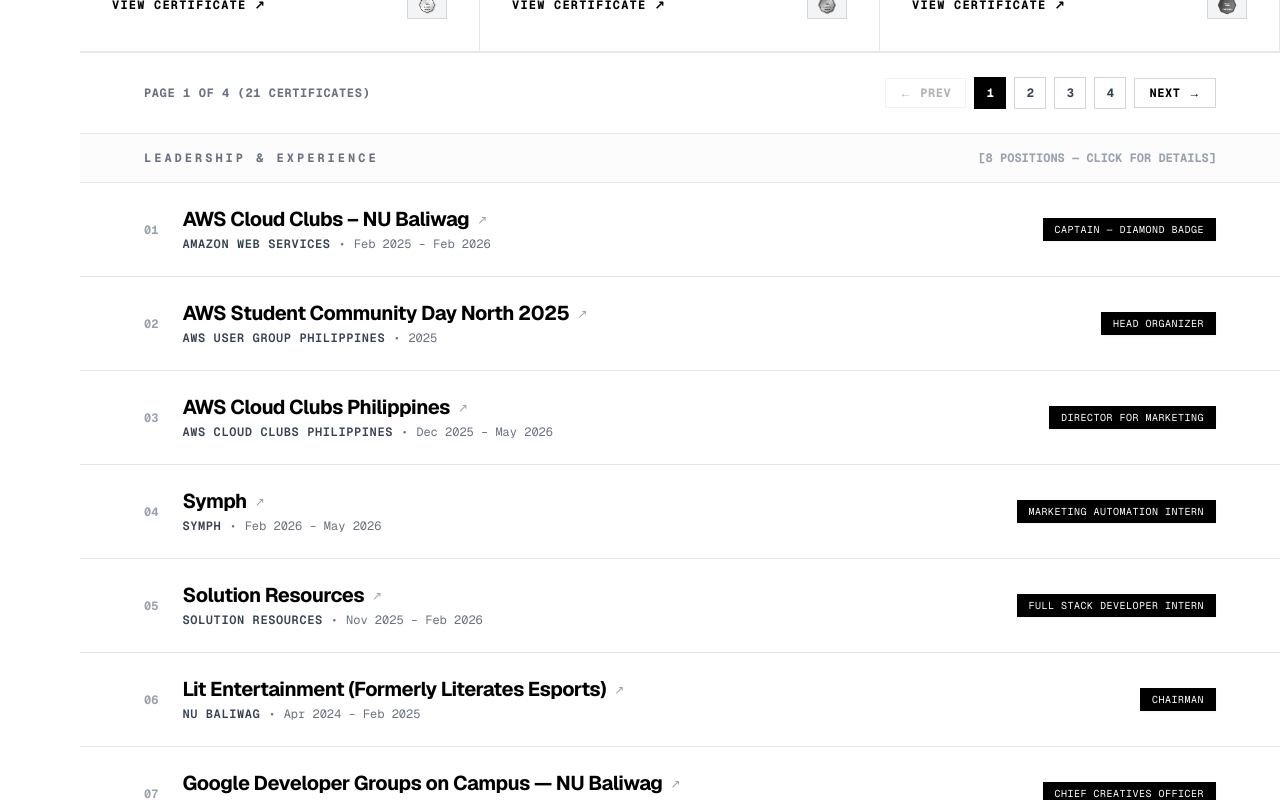
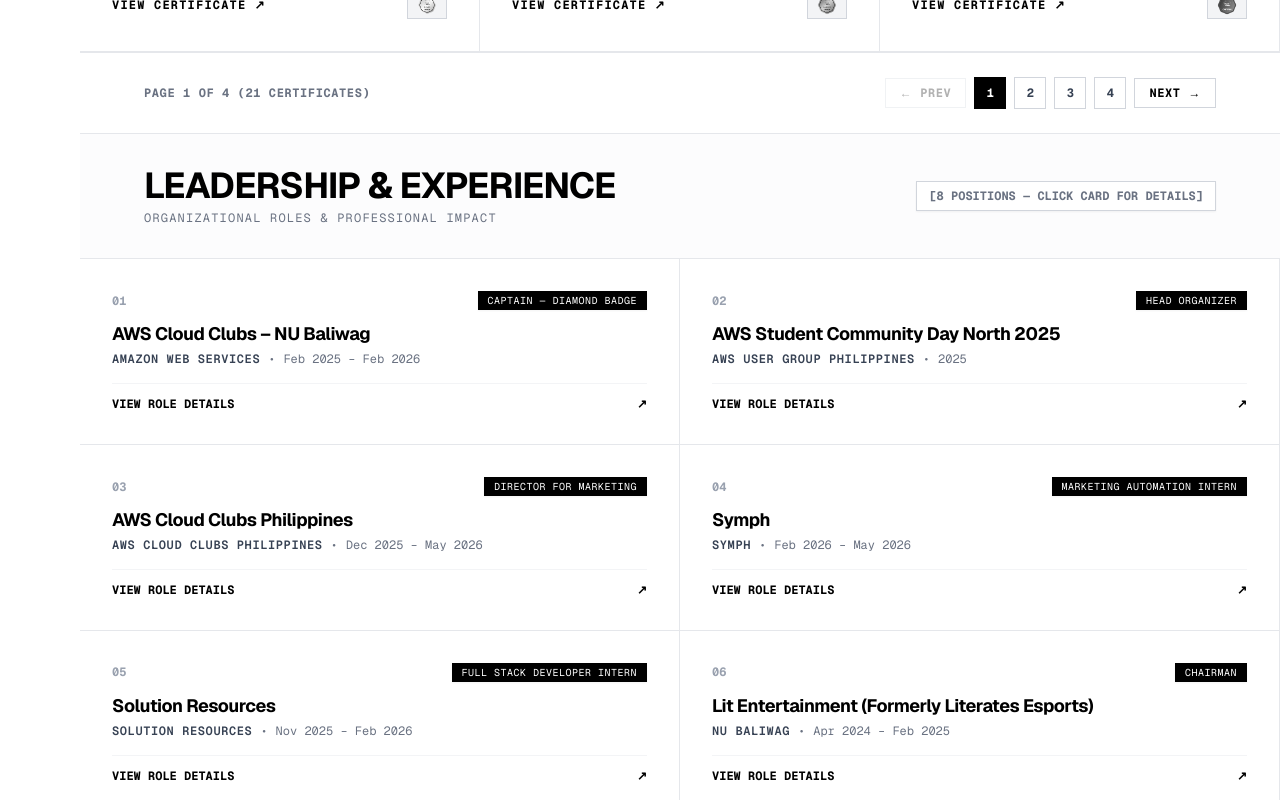
Before and after one commit to MakPongase/makportfolio, a Next.js app: page / in a window 1280 px wide. Shown: the part 7220-8020 px from the top of the page. Built offline with nearby package versions, Linux system fonts and the light colour scheme.

Commit message:
fix: restore bold prominent section title for Leadership & Experience and streamline modal close button

```diff
--- a/app/components/Certificates.tsx
+++ b/app/components/Certificates.tsx
@@ -578,35 +578,44 @@
         </div>
       )}
 
-      {/* ─── LEADERSHIP & ACHIEVEMENTS SECTION ─── */}
-      <div className="border-b border-gray-200 px-8 sm:px-12 lg:px-16 py-4 bg-gray-50/50 flex items-center justify-between">
-        <span className="text-xs font-mono font-bold uppercase tracking-[0.25em] text-gray-500">
-          Leadership & Experience
-        </span>
-        <span className="text-xs font-mono text-gray-400 font-bold">
-          [{achievements.length} POSITIONS — CLICK FOR DETAILS]
+      {/* ─── LEADERSHIP & EXPERIENCE SECTION ─── */}
+      <div className="border-b border-gray-200 px-8 sm:px-12 lg:px-16 py-8 bg-gray-50/50 flex flex-col sm:flex-row sm:items-center justify-between gap-4">
+        <div>
+          <h3 className="text-2xl sm:text-3xl md:text-4xl font-bold tracking-tight text-black uppercase">
+            Leadership & Experience
+          </h3>
+          <p className="text-xs font-mono text-gray-500 uppercase tracking-widest mt-1">
+            Organizational Roles & Professional Impact
+          </p>
+        </div>
+        <span className="text-xs font-mono font-bold text-gray-500 bg-white border border-gray-300 px-3 py-1.5 self-start sm:self-auto shadow-xs">
+          [{achievements.length} POSITIONS — CLICK CARD FOR DETAILS]
         </span>
       </div>
-      <div className="divide-y divide-gray-200">
+
+      <div className="grid grid-cols-1 md:grid-cols-2 border-b border-gray-200 divide-y md:divide-y-0">
         {achievements.map((item, index) => (
           <div
             key={index}
             onClick={() => setSelectedAchievement(item)}
-            className="px-8 sm:px-12 lg:px-16 py-6 flex flex-col sm:flex-row sm:items-center justify-between gap-4 group hover:bg-gray-50/80 transition-colors cursor-pointer"
+            className="p-6 sm:p-8 border-r border-b border-gray-200 flex flex-col justify-between gap-4 group hover:bg-gray-50/80 transition-colors cursor-pointer"
           >
-            <div className="flex items-start sm:items-center gap-4 sm:gap-6">
-              {/* Number */}
-              <span className="text-xs font-mono font-bold text-gray-400 mt-1 sm:mt-0 shrink-0">
-                {String(index + 1).padStart(2, "0")}
-              </span>
-              {/* Title & Issuer */}
+            <div className="space-y-3">
+              <div className="flex items-center justify-between gap-2">
+                <span className="text-xs font-mono font-bold text-gray-400">
+                  {String(index + 1).padStart(2, "0")}
+                </span>
+                {item.badge && (
+                  <span className="px-2.5 py-0.5 bg-black text-white text-[10px] font-mono uppercase tracking-wider shadow-xs">
+                    {item.badge}
+                  </span>
+                )}
+              </div>
+
               <div>
-                <h3 className="text-lg sm:text-xl font-bold tracking-tight text-black group-hover:text-gray-600 transition-colors leading-tight flex items-center gap-2">
-                  <span>{item.title}</span>
-                  <span className="text-xs font-mono text-gray-400 group-hover:text-black transition-colors font-normal">
-                    ↗
-                  </span>
-                </h3>
+                <h4 className="text-base sm:text-lg font-bold tracking-tight text-black group-hover:text-gray-700 transition-colors leading-snug">
+                  {item.title}
+                </h4>
                 <div className="flex flex-wrap items-center gap-x-2 text-xs font-mono text-gray-500 mt-1">
                   <span className="uppercase tracking-wider font-semibold text-gray-700">
                     {item.issuer}
@@ -614,18 +623,19 @@
                   {item.period && (
                     <>
                       <span>•</span>
-                      <span className="text-gray-500">{item.period}</span>
+                      <span>{item.period}</span>
                     </>
                   )}
                 </div>
               </div>
             </div>
-            {/* Badge */}
-            {item.badge && (
-              <span className="px-3 py-1 bg-black text-white text-[10px] font-mono uppercase tracking-wider self-start sm:self-auto shrink-0 shadow-xs group-hover:bg-gray-800 transition-colors">
-                {item.badge}
+
+            <div className="pt-3 border-t border-gray-100 flex items-center justify-between text-xs font-mono font-bold text-black group-hover:text-gray-600 transition-colors">
+              <span>VIEW ROLE DETAILS</span>
+              <span className="group-hover:translate-x-0.5 group-hover:-translate-y-0.5 transition-transform">
+                ↗
               </span>
-            )}
+            </div>
           </div>
         ))}
       </div>
@@ -638,14 +648,18 @@
             className="fixed inset-0 z-50 flex items-center justify-center bg-black/80 backdrop-blur-md p-4 sm:p-8 animate-in fade-in duration-200"
             onClick={() => setSelectedImage(null)}
           >
-            <div className="relative max-w-5xl w-full max-h-[90vh] flex flex-col items-center">
+            <div
+              className="relative max-w-5xl w-full max-h-[90vh] flex flex-col items-center bg-black p-6 border border-white"
+              onClick={(e) => e.stopPropagation()}
+            >
               <button
                 onClick={() => setSelectedImage(null)}
-                className="absolute -top-12 right-0 text-white font-mono text-sm uppercase tracking-widest border border-white/30 px-4 py-2 hover:bg-white hover:text-black transition-colors"
+                className="absolute top-4 right-4 px-4 py-2 bg-white text-black font-mono font-bold text-xs uppercase tracking-widest hover:bg-gray-200 transition-colors"
+                title="Close"
               >
-                Close [X]
+                ✕ CLOSE
               </button>
-              <div className="relative w-full max-h-[85vh] aspect-[16/11] border border-white bg-black">
+              <div className="relative w-full max-h-[80vh] aspect-[16/11] bg-black mt-8">
                 <Image
                   src={selectedImage}
                   alt="Certificate Preview"
@@ -671,11 +685,11 @@
               className="relative max-w-2xl w-full bg-white border-2 border-black p-6 sm:p-10 shadow-2xl flex flex-col gap-6"
               onClick={(e) => e.stopPropagation()}
             >
-              {/* Header Bar */}
+              {/* Top Close Bar */}
               <div className="flex items-start justify-between gap-4 border-b border-gray-200 pb-4">
                 <div className="space-y-1">
                   <div className="flex flex-wrap items-center gap-2 text-xs font-mono uppercase tracking-widest text-gray-500">
-                    <span>{selectedAchievement.issuer}</span>
+                    <span className="font-bold text-gray-700">{selectedAchievement.issuer}</span>
                     {selectedAchievement.period && (
                       <>
                         <span>•</span>
@@ -683,34 +697,25 @@
                       </>
                     )}
                   </div>
-                  <h3 className="text-2xl sm:text-3xl font-bold tracking-tight text-black">
+                  <h3 className="text-2xl sm:text-3xl font-bold tracking-tight text-black leading-snug">
                     {selectedAchievement.title}
                   </h3>
                 </div>
 
                 <button
                   onClick={() => setSelectedAchievement(null)}
-                  className="text-xs font-mono font-bold uppercase tracking-widest border border-black px-3 py-1.5 hover:bg-black hover:text-white transition-colors shrink-0"
+                  className="px-4 py-2 bg-black text-white font-mono font-bold text-xs uppercase tracking-widest hover:bg-gray-800 transition-colors shrink-0"
                 >
-                  [X] CLOSE
+                  ✕ CLOSE
                 </button>
               </div>
 
-              {/* Role Badge */}
-              {selectedAchievement.badge && (
-                <div>
-                  <span className="px-3 py-1 bg-black text-white text-[11px] font-mono uppercase tracking-wider shadow-xs">
-                    {selectedAchievement.badge}
-                  </span>
-                </div>
-              )}
-
               {/* Key Contributions & Details */}
-              <div className="space-y-3">
+              <div className="space-y-3 border-t border-gray-200 pt-6">
                 <h4 className="text-xs font-mono font-bold uppercase tracking-widest text-gray-400">
                   Key Contributions & Impact
                 </h4>
-                <ul className="space-y-2.5">
+                <ul className="space-y-3">
                   {selectedAchievement.points?.map((pt, pIdx) => (
                     <li
                       key={pIdx}
@@ -722,16 +727,6 @@
                   ))}
                 </ul>
               </div>
-
-              {/* Modal Footer */}
-              <div className="border-t border-gray-200 pt-4 flex justify-end">
-                <button
-                  onClick={() => setSelectedAchievement(null)}
-                  className="px-5 py-2 text-xs font-mono font-bold uppercase tracking-widest bg-black text-white hover:bg-gray-800 transition-colors"
-                >
-                  DONE
-                </button>
-              </div>
             </div>
           </div>,
           document.body
```
